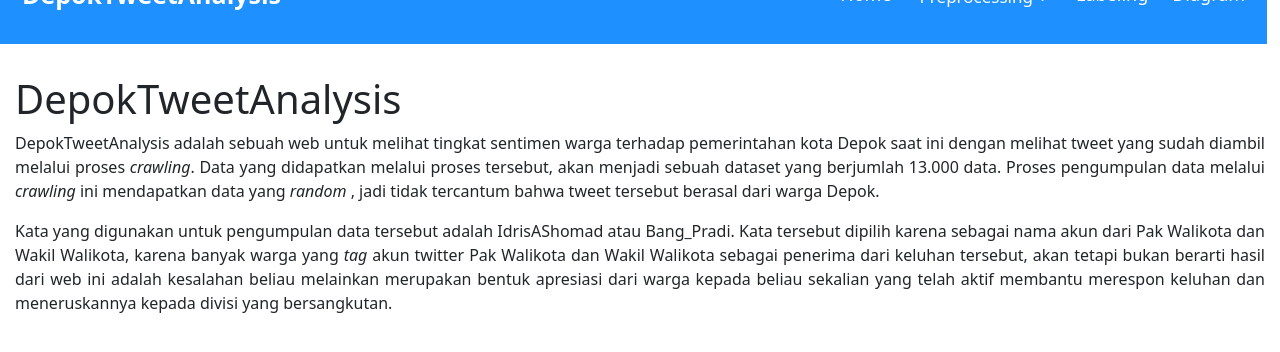
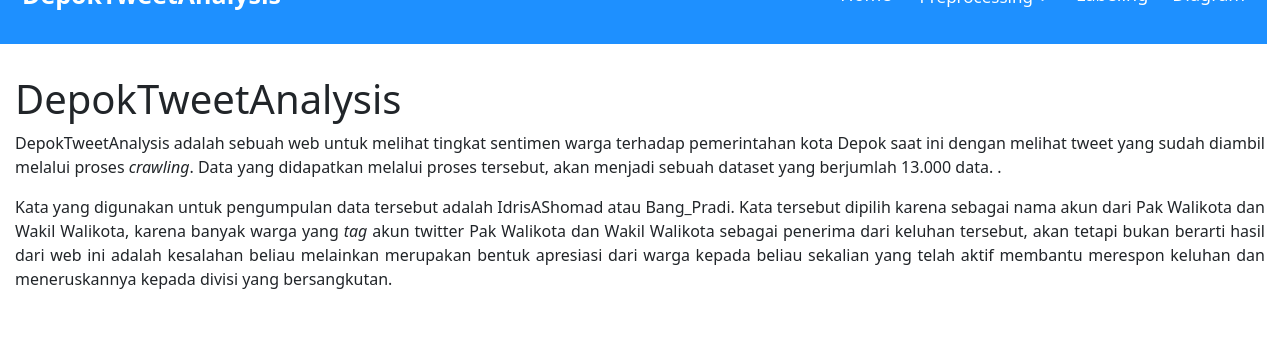
Before and after one commit to icalaflisal/sentiment-analysist-using-flask-web-based, a Flask app: page / in a window 1280 px wide. Shown: the top 352 px of the page. Run offline with Flask 3, Linux system fonts and the light colour scheme; parts of the project's set-up code (start-up, migrations or seed data) failed here and were passed over; some libraries are stand-ins or nearby versions.

Commit message:
modified index.html

```diff
--- a/templates/index.html
+++ b/templates/index.html
@@ -52,8 +52,7 @@
     <h1>DepokTweetAnalysis</h1>
     <p style="text-align: justify">DepokTweetAnalysis adalah sebuah web untuk melihat tingkat sentimen warga terhadap pemerintahan
       kota Depok saat ini dengan melihat tweet yang sudah diambil melalui proses <i>crawling</i>. Data yang didapatkan melalui proses tersebut,
-      akan menjadi sebuah dataset yang berjumlah 13.000 data. Proses pengumpulan data melalui <i>crawling</i> ini mendapatkan data yang <i>random</i>
-      , jadi tidak tercantum bahwa tweet tersebut berasal dari warga Depok.
+      akan menjadi sebuah dataset yang berjumlah 13.000 data. .
     </p>
     <p style="text-align: justify">
       Kata yang digunakan untuk pengumpulan data tersebut adalah IdrisAShomad atau Bang_Pradi. Kata tersebut dipilih karena sebagai nama akun
```
